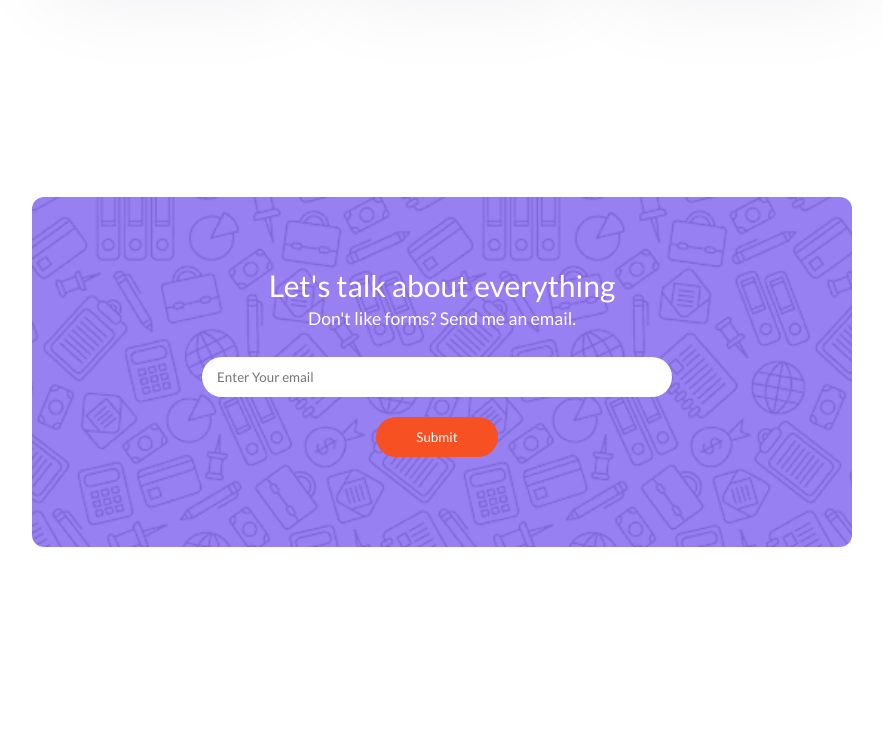
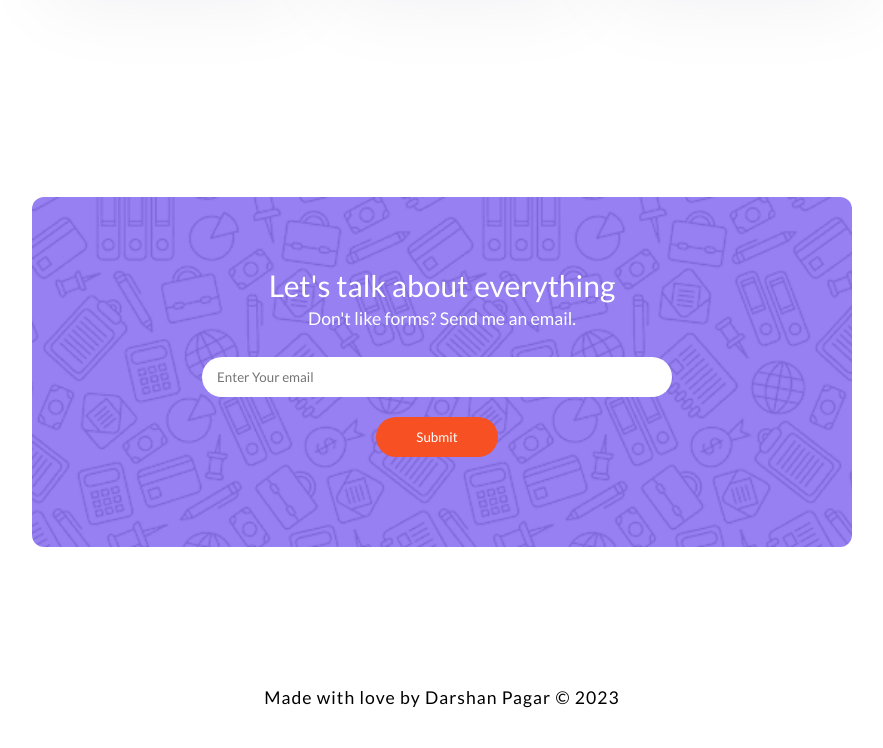
Before and after one commit to mrdarshanpagar/my-portfolio, a plain HTML site: page index.html in a window 1280 px wide. Shown: the part 6416-7164 px from the top of the page, without its empty margins (198-1081 px from the left). Before the commit the page ends 7063 px from the top, so only its background shows below. Drawn offline with nearby package versions, Linux system fonts and the light colour scheme.

Commit message:
footer completed

```diff
--- a/css/style.css
+++ b/css/style.css
@@ -509,3 +509,12 @@ span{
 	border-radius: 30px;
 	cursor: pointer;
 }
+
+.ends{
+	text-align: center;
+	padding: 40px;
+}
+.ends p{
+	font-size: var(--p-font);
+	letter-spacing: 1px;
+}
--- a/index.html
+++ b/index.html
@@ -246,10 +246,10 @@
 		</div>
 	</section>
 
-	<!------------>
-	<!-- <div class="ends">
-		<p>Made with love by Tahmid Ahmed © 2022</p>
-	</div> -->
+	<!------ footer ------>
+	<div class="ends">
+		<p>Made with love by Darshan Pagar © 2023</p>
+	</div>
 
 
     <!-- link to js -->
```
